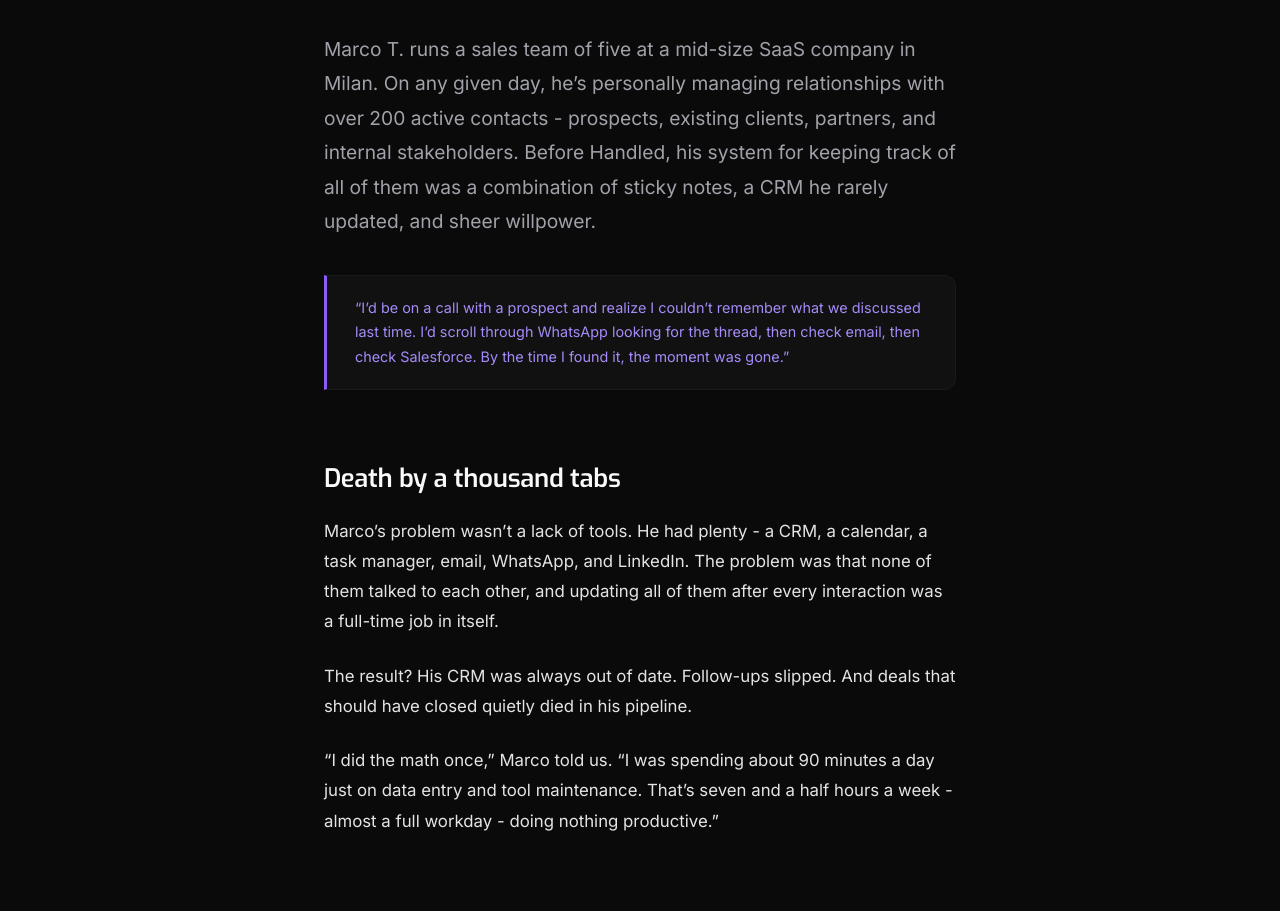
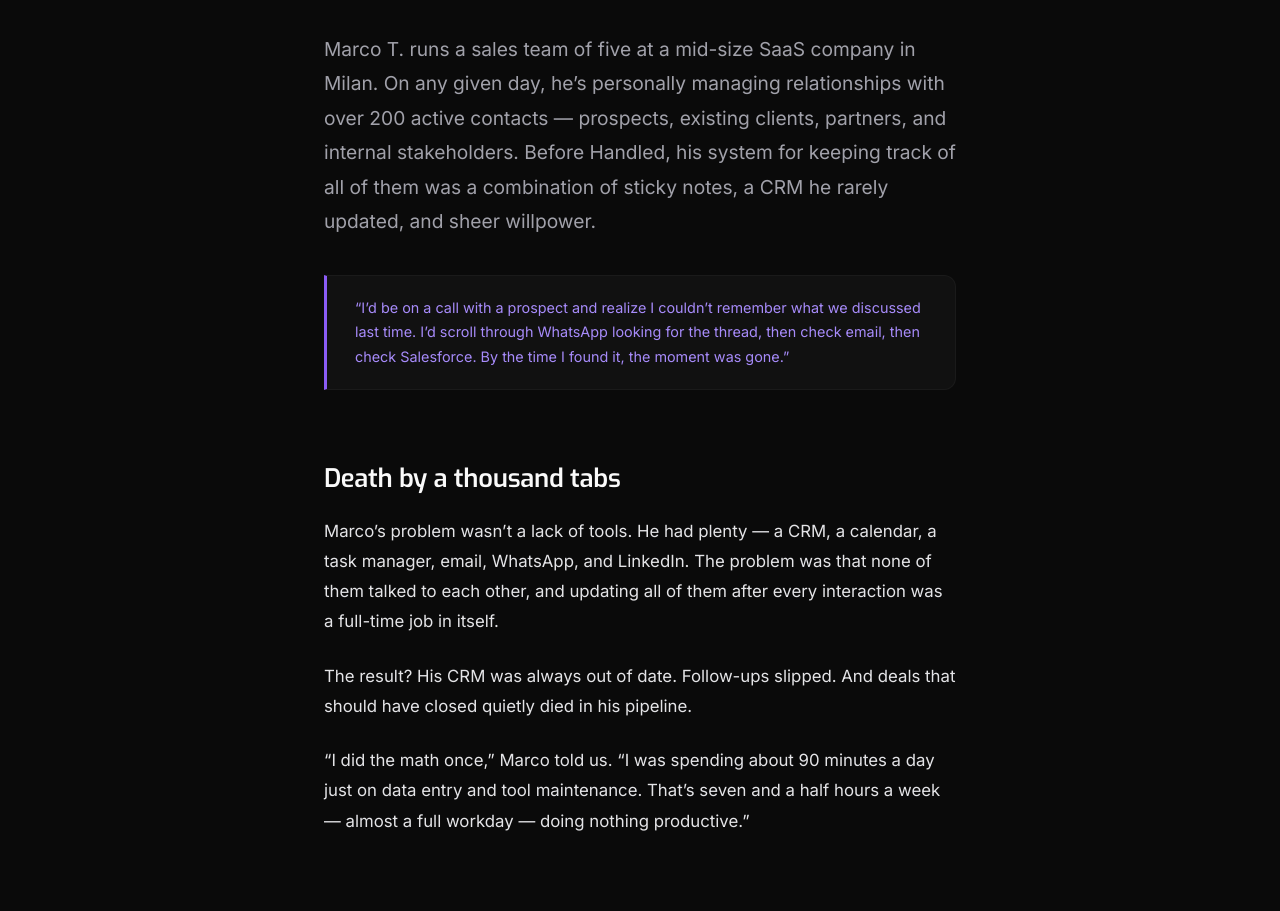
Before and after one commit to handled-sh/handled-sh.github.io, a Jekyll site: the page built from _posts/2026-02-18-from-chaos-to-clarity-marcos-sales-transformation.md, in a window 1280 px wide and 1400 px high, scrolled down 258 px. Shown: the part 223-1134 px from the top of the window. Built offline with Jekyll 4.4.1, drawn with Linux system fonts in a browser that asks for light colours; some of the changed text lies outside the part shown.

```diff
--- a/_posts/2026-02-18-from-chaos-to-clarity-marcos-sales-transformation.md
+++ b/_posts/2026-02-18-from-chaos-to-clarity-marcos-sales-transformation.md
@@ -7,17 +7,17 @@ excerpt: "Sales manager Marco T. was losing deals to disorganization. Handled he
 tag: Case Study
 ---
 
-Marco T. runs a sales team of five at a mid-size SaaS company in Milan. On any given day, he's personally managing relationships with over 200 active contacts - prospects, existing clients, partners, and internal stakeholders. Before Handled, his system for keeping track of all of them was a combination of sticky notes, a CRM he rarely updated, and sheer willpower.
+Marco T. runs a sales team of five at a mid-size SaaS company in Milan. On any given day, he's personally managing relationships with over 200 active contacts — prospects, existing clients, partners, and internal stakeholders. Before Handled, his system for keeping track of all of them was a combination of sticky notes, a CRM he rarely updated, and sheer willpower.
 
 > "I'd be on a call with a prospect and realize I couldn't remember what we discussed last time. I'd scroll through WhatsApp looking for the thread, then check email, then check Salesforce. By the time I found it, the moment was gone."
 
 ## Death by a thousand tabs
 
-Marco's problem wasn't a lack of tools. He had plenty - a CRM, a calendar, a task manager, email, WhatsApp, and LinkedIn. The problem was that none of them talked to each other, and updating all of them after every interaction was a full-time job in itself.
+Marco's problem wasn't a lack of tools. He had plenty — a CRM, a calendar, a task manager, email, WhatsApp, and LinkedIn. The problem was that none of them talked to each other, and updating all of them after every interaction was a full-time job in itself.
 
 The result? His CRM was always out of date. Follow-ups slipped. And deals that should have closed quietly died in his pipeline.
 
-"I did the math once," Marco told us. "I was spending about 90 minutes a day just on data entry and tool maintenance. That's seven and a half hours a week - almost a full workday - doing nothing productive."
+"I did the math once," Marco told us. "I was spending about 90 minutes a day just on data entry and tool maintenance. That's seven and a half hours a week — almost a full workday — doing nothing productive."
 
 ## A new approach
 
@@ -26,7 +26,7 @@ Marco discovered Handled through a colleague who used it for personal task manag
 Within the first week, Marco had built a workflow that transformed how he operated:
 
 ### Before every call
-Marco sends a quick message: "Brief me on Acme Corp." Handled pulls together everything it knows - the last conversation summary, any pending action items, the deal stage, and relevant notes. All delivered in a clean, scannable format, right in Telegram.
+Marco sends a quick message: "Brief me on Acme Corp." Handled pulls together everything it knows — the last conversation summary, any pending action items, the deal stage, and relevant notes. All delivered in a clean, scannable format, right in Telegram.
 
 ### After every call
 Marco voice-notes a quick summary: "Just spoke with Elena at Acme. They want a revised proposal by Friday. Budget is 45K, up from 40K. She's looping in their CTO for the next call." Handled parses this, creates the follow-up task, updates the contact notes, and sets a reminder for Thursday to prepare the proposal.
@@ -49,12 +49,12 @@ But the metric Marco cares about most is simpler than any of those:
 
 ## What makes this work
 
-Marco's story illustrates something important about how AI assistants create value. It's not about replacing human judgment - Marco still makes every strategic decision about his deals. It's about eliminating the friction between decisions.
+Marco's story illustrates something important about how AI assistants create value. It's not about replacing human judgment — Marco still makes every strategic decision about his deals. It's about eliminating the friction between decisions.
 
 The gap between "I should follow up with Elena" and actually doing it used to be filled with app-switching, data entry, and mental overhead. Handled compresses that gap to near zero.
 
 ## For sales teams everywhere
 
-If you're in sales and spending more time on admin than on actual selling, you're not alone - and you don't have to accept it. Handled works with the tools you already use, meets you in the messaging apps you already have open, and handles the busywork so you can focus on what actually closes deals: building relationships.
+If you're in sales and spending more time on admin than on actual selling, you're not alone, and you don't have to accept it. Handled works with the tools you already use, meets you in the messaging apps you already have open, and handles the busywork so you can focus on what actually closes deals: building relationships.
 
 Marco put it best: "Handled didn't make me a better salesman. It just removed everything that was getting in the way of being one."
```
